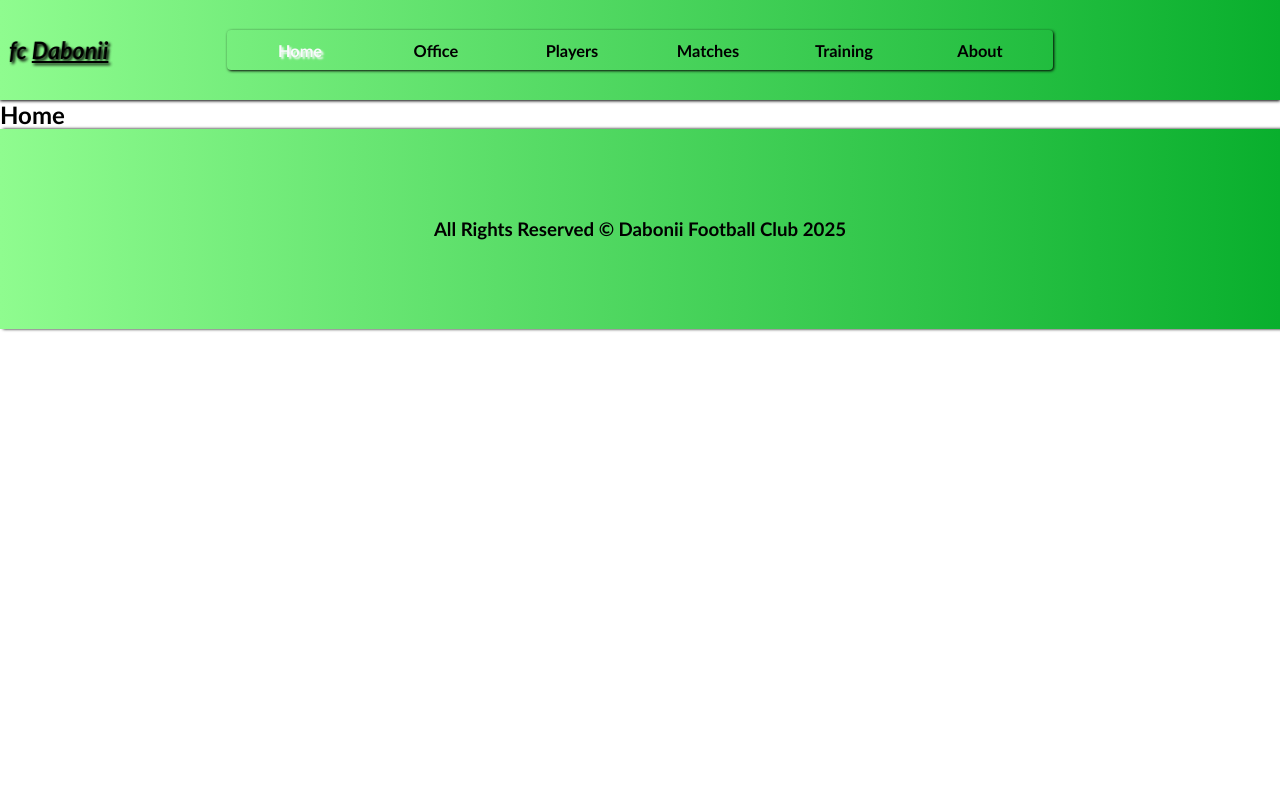
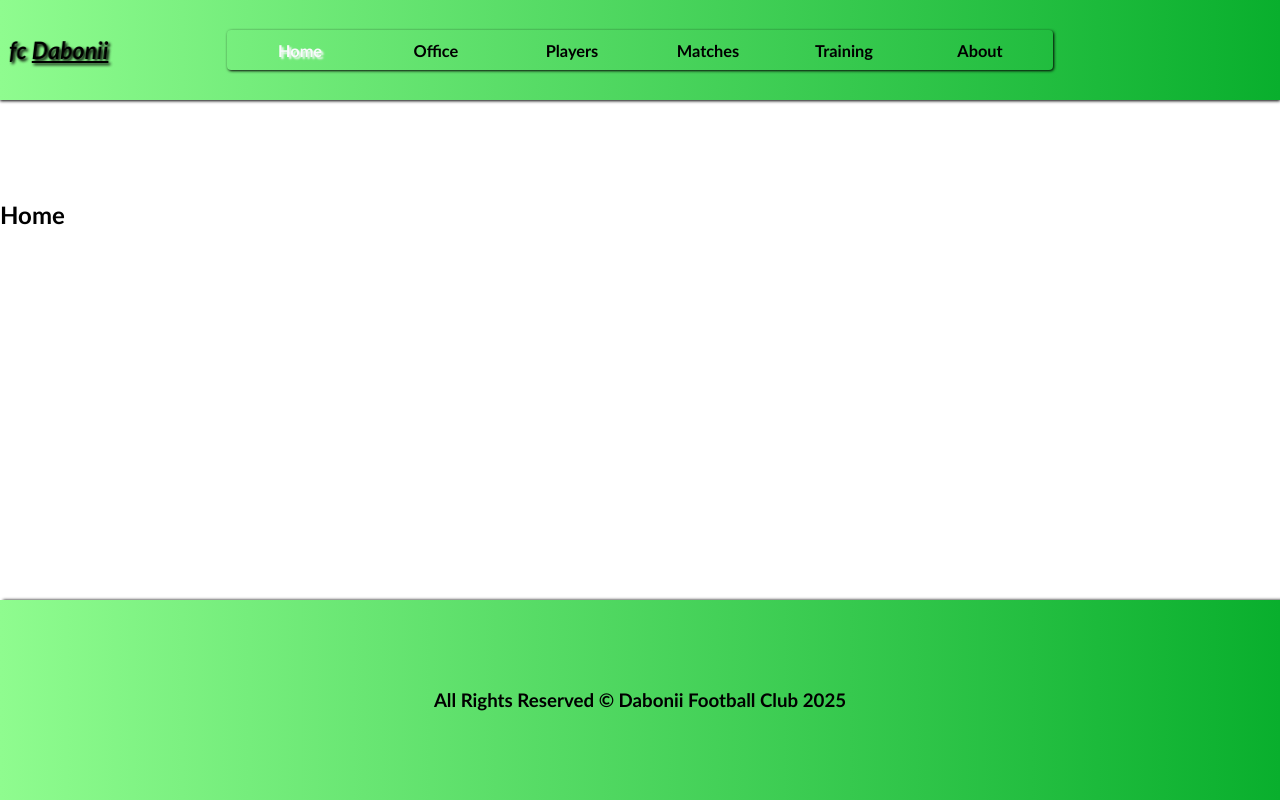
Before and after one commit to The-Boyo/Dabonii-fc, a React (Create React App) app: page / in a window 1280 px wide. Built offline with nearby package versions, Linux system fonts and the light colour scheme.

Commit message:
Styled the app container, header, content adnd footer to adapt to different heights

```diff
--- a/src/components/App.css
+++ b/src/components/App.css
@@ -15,8 +15,14 @@ a {
 .container {
 	position: absolute;
 	min-height: 100vh;
-	height: 100%;
 	width: 100%;
+	display: flex;
+	flex-direction: column;
+}
+
+.content {
+	flex: 1;
+	margin-top:100px;
 }
 
 h2 {
--- a/src/components/footer/Footer.css
+++ b/src/components/footer/Footer.css
@@ -7,4 +7,5 @@
 	display: grid;
 	place-items: center;
 	box-shadow: 3px 0px 3px;
+	flex-basis: 200px;
 }
--- a/src/components/header/Header.css
+++ b/src/components/header/Header.css
@@ -6,8 +6,6 @@
 	padding: 0.3em;
 	background: var(--linear-dabonii-green);
 	box-shadow: 0 1px 3px;
-	/* border-bottom: 1px dashed; */
-	/* position: fixed; */
 	width: 100%;
 	scroll-behavior: smooth;
 	z-index: 2;
--- a/src/components/header/Header.jsx
+++ b/src/components/header/Header.jsx
@@ -17,7 +17,7 @@ const Header = () => {
 
 	useEffect(() => {
 		const handleBodyScroll = () => {
-			if (window.scrollY > 0) {
+			if (window.scrollY > 0.000000001) {
 				headerRef.current.style.position = "fixed";
 			} else {
 				headerRef.current.style.position = "relative";
```
Also changed, not shown: 1 other file (tests, documents, lock files or other folders).
